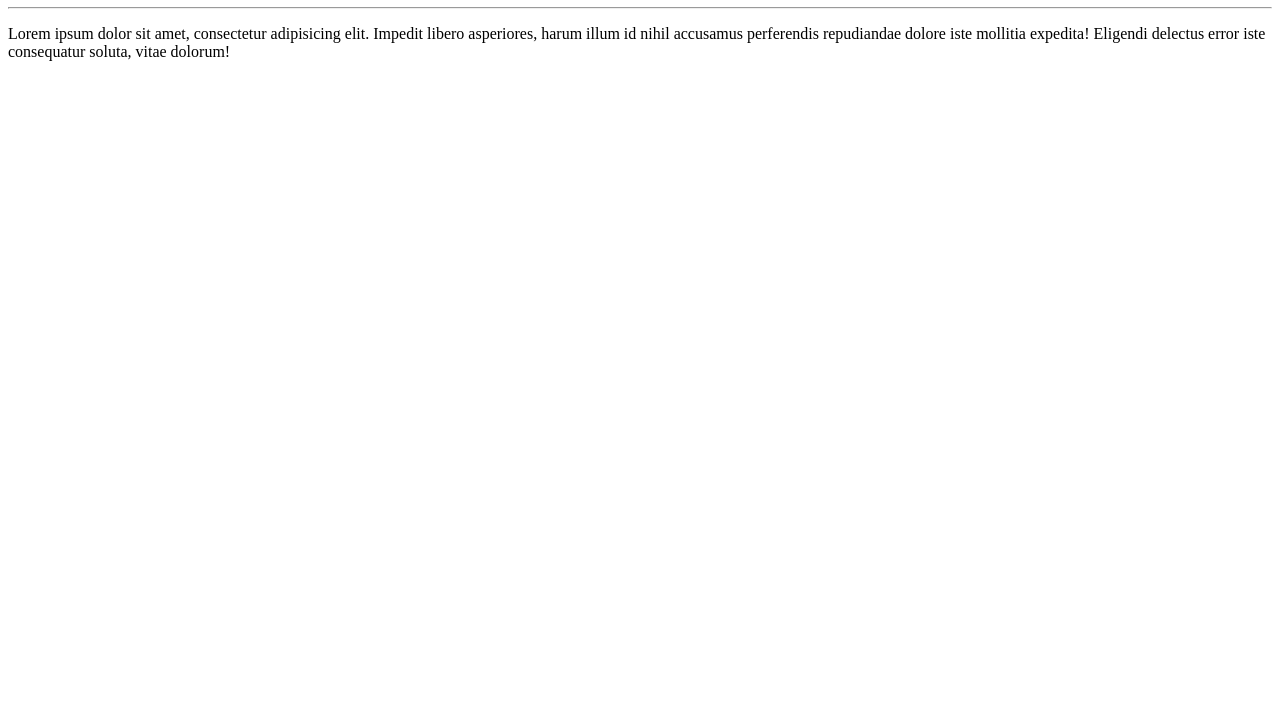
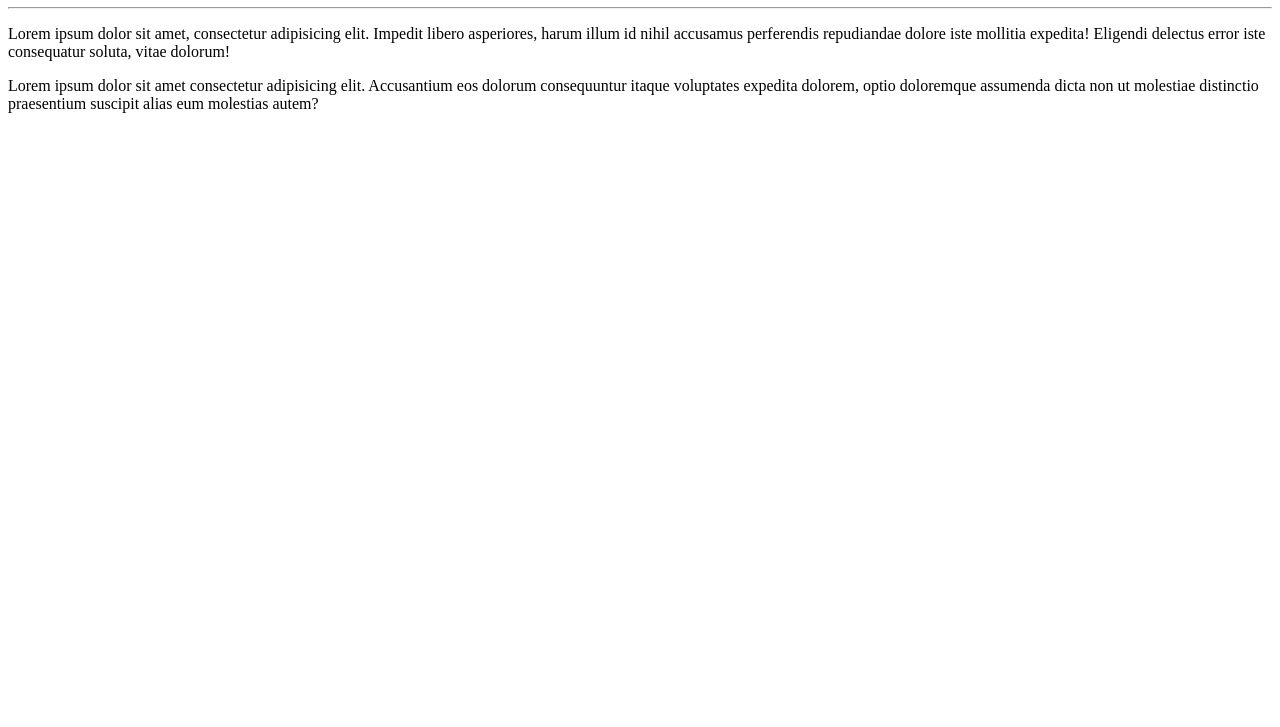
Before and after one commit to Lucas1903/Ola_Mundo, a plain HTML site: page Site-Exemplo/index.html in a window 1280 px wide. Shown: the part 73-800 px from the top of the page. Drawn offline with Linux system fonts and the light colour scheme.

Commit message:
Adicionei um parágrafo

```diff
--- a/Site-Exemplo/index.html
+++ b/Site-Exemplo/index.html
@@ -11,6 +11,8 @@
     <p>Lorem ipsum dolor sit amet, consectetur adipisicing elit. Impedit
     libero asperiores, harum illum id nihil accusamus perferendis repudiandae
     dolore iste mollitia expedita! Eligendi delectus error iste consequatur soluta, vitae dolorum!</p>
-
+    <p>Lorem ipsum dolor sit amet consectetur adipisicing elit. Accusantium
+    eos dolorum consequuntur itaque voluptates expedita dolorem, optio doloremque
+    assumenda dicta non ut molestiae distinctio praesentium suscipit alias eum molestias autem?</p>
 </body>
 </html>
```
